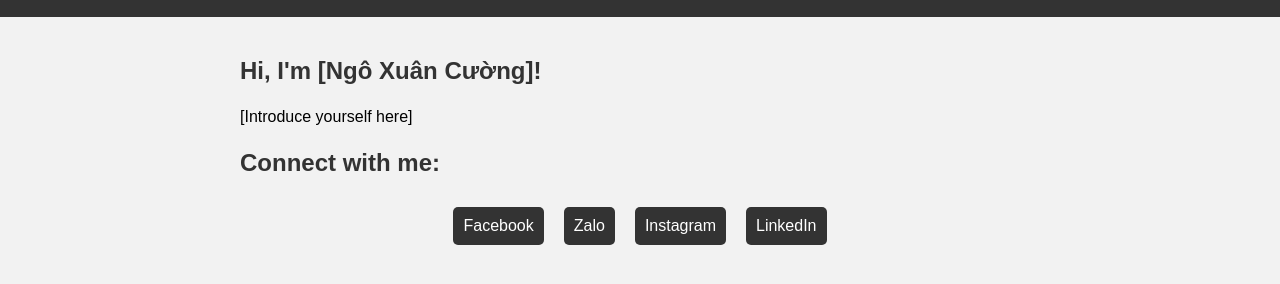
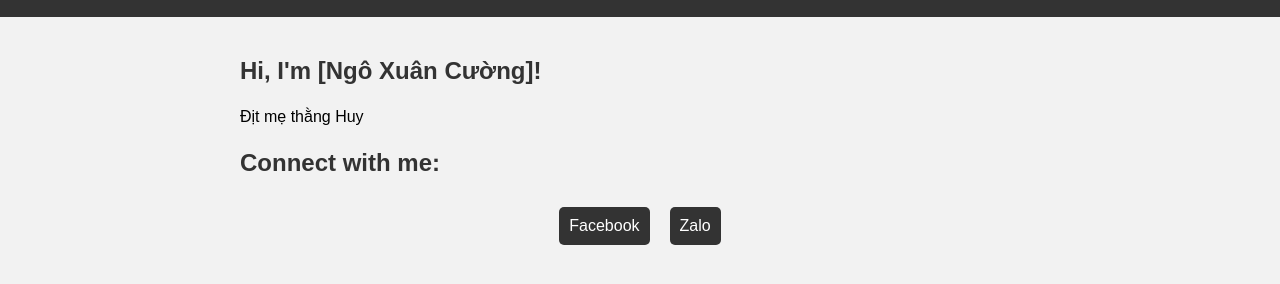
Before and after one commit to ngocuong2k4/ngocuong2k4.github.io, a plain HTML site: page index.html in a window 1280 px wide. Shown: the part 60-344 px from the top of the page. Drawn offline with Linux system fonts and the light colour scheme.

Commit message:
Update index.html

```diff
--- a/index.html
+++ b/index.html
@@ -63,13 +63,12 @@
 	<main>
 		<div>
 			<h2>Hi, I'm [Ngô Xuân Cường]!</h2>
-			<p>[Introduce yourself here]</p>
+			<p>Địt mẹ thằng Huy</p>
 			<h2>Connect with me:</h2>
 			<ul>
-				<li><a href="[https://www.facebook.com/profile.php?id=100025425642969]">Facebook</a></li>
-				<li><a href="[0395484889]">Zalo</a></li>
-				<li><a href="[Link to your Instagram profile]">Instagram</a></li>
-				<li><a href="[Link to your LinkedIn profile]">LinkedIn</a></li>
+				<li><a href="https://www.facebook.com/profile.php?id=100025425642969">Facebook</a></li>
+				<li><a href="https://www.pinterest.com/pin/198439927321128072/">Zalo</a></li>
+
 			</ul>
 		</div>
 	</main>
```
